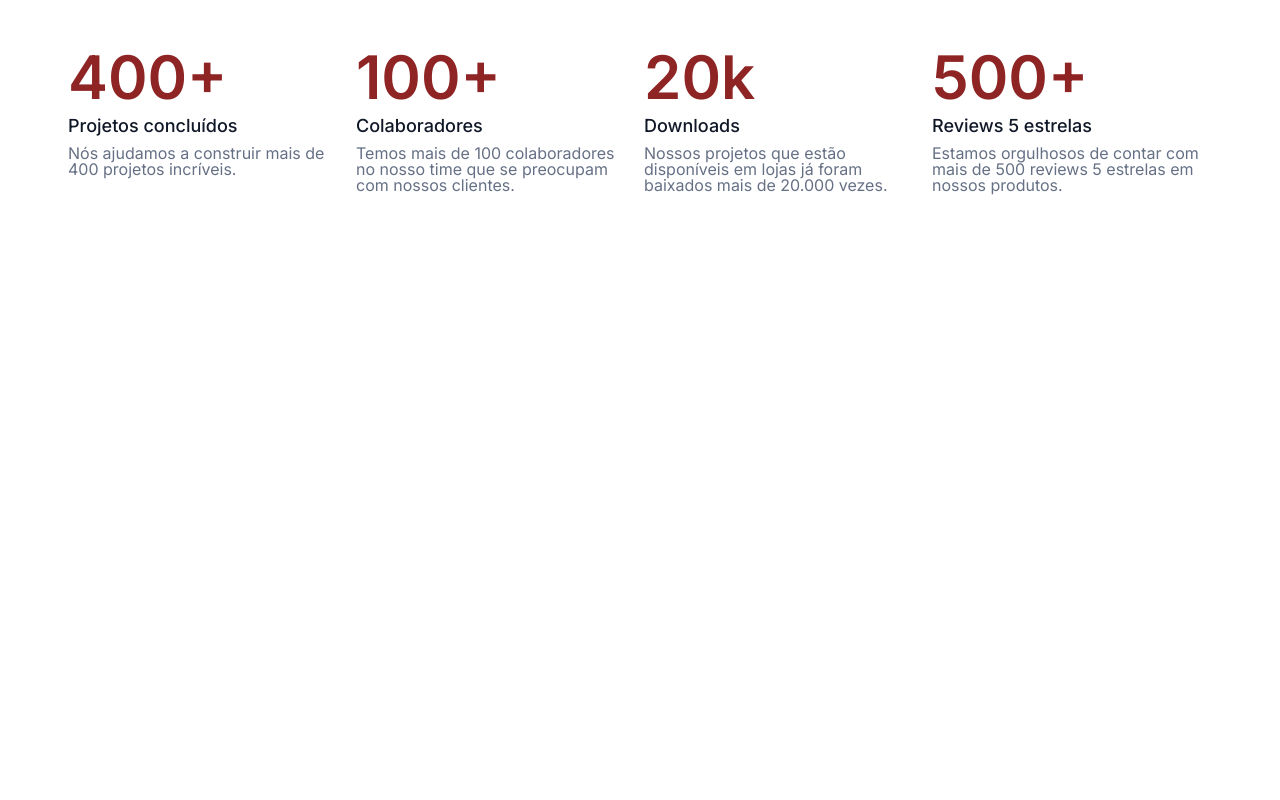
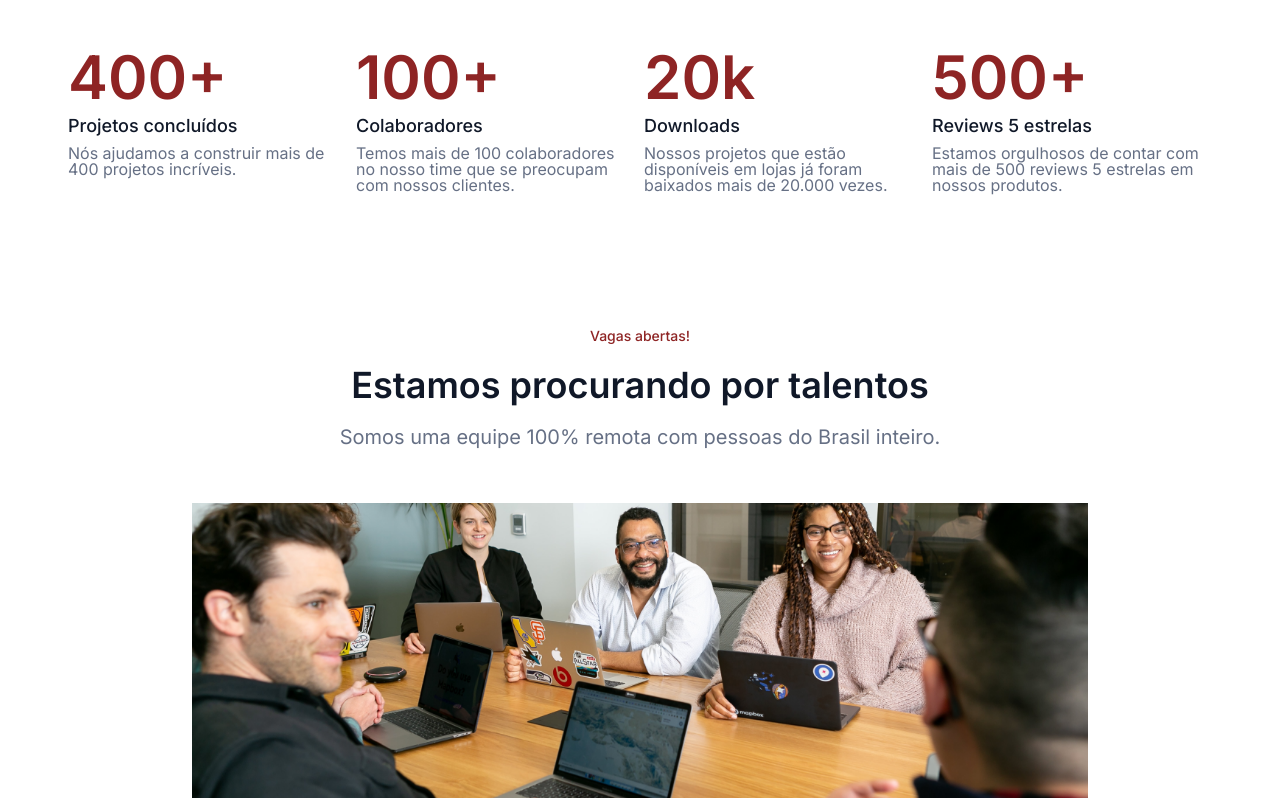
Before and after one commit to LuizDeSa/Alura-7DaysOfCode1, a plain HTML site: page index.html in a window 1280 px wide. Shown: the part 425-1225 px from the top of the page. Before the commit the page ends 800 px from the top, so only its background shows below. Drawn offline with Linux system fonts and the light colour scheme.

Commit message:
dia 4: Vagas Abertas

```diff
--- a/css/style.css
+++ b/css/style.css
@@ -22,10 +22,11 @@ body {
 .cabecalho{
     display: flex;
     justify-content: space-around;
-    padding-top: 1.5em;
-    padding-bottom: 1.5em;
+    padding-top: 1.5rem;
+    padding-bottom: 1.5rem;
     font-weight: 500;
     align-items: center;
+    box-shadow: 0px 0px 3px #bbb;
 }
 
 .cabecalho__logo .logo__link {
@@ -43,7 +44,7 @@ body {
 .cabecalho__nav{
     display: flex;
     justify-content: space-between;
-    gap: 2em;
+    gap: 2rem;
 }
 
 .cabecalho__nav .nav__link{
@@ -70,7 +71,7 @@ body {
     align-items: center;
     justify-content: space-around;
     gap: 24px;
-    margin: 6em 20em 4em 20em;
+    margin: 6rem 20rem 4rem 20rem;
 }
 
 .sobre-nos__titulo{
@@ -102,7 +103,7 @@ body {
     grid-template-columns: repeat(auto-fit,  minmax(190px, 280px));
     justify-content: space-around;
     align-content: center;
-    padding: 4em;
+    padding: 4rem;
 }
 
 .metrica__subtitulo{
@@ -122,3 +123,33 @@ body {
 .metrica__texto{
     color: var(--cinza500);
 }
+
+/* vagas-abertas */
+.vagas-abertas{
+    text-align: center;
+}
+
+.vagas-abertas__titulo{
+    font-weight: 500;
+    color: var(--vermelho1);
+    font-size: 14px;
+    margin-top: 4.5rem;
+    margin-bottom: 1.5rem;
+}
+
+.vagas-abertas__subtitulo{
+    font-size: 36px;
+    font-weight: 600;
+    color: var(--cinza900);
+    margin-bottom: 1.5rem;
+}
+
+.vagas-abertas__descricao{
+    font-size: 20px;
+    color: var(--cinza500);
+    margin-bottom: 3.5rem;
+}
+
+.vagas-abertas__img{
+    width: 70%;
+}
--- a/index.html
+++ b/index.html
@@ -73,5 +73,12 @@
                 <p class="metrica__texto">Estamos orgulhosos de contar com mais de 500 reviews 5 estrelas em nossos produtos.</p>
             </div>
         </section>
+
+        <section class="vagas-abertas">
+            <h2 class="vagas-abertas__titulo">Vagas abertas!</h2>
+            <h3 class="vagas-abertas__subtitulo">Estamos procurando por talentos</h3>
+            <p class="vagas-abertas__descricao">Somos uma equipe 100% remota com pessoas do Brasil inteiro.</p>
+            <img class="vagas-abertas__img" src="img/vagas-abertas.png" alt="">
+        </section>
     </body>
 </html>
```
Also changed, not shown: img/vagas-abertas.png (added).
